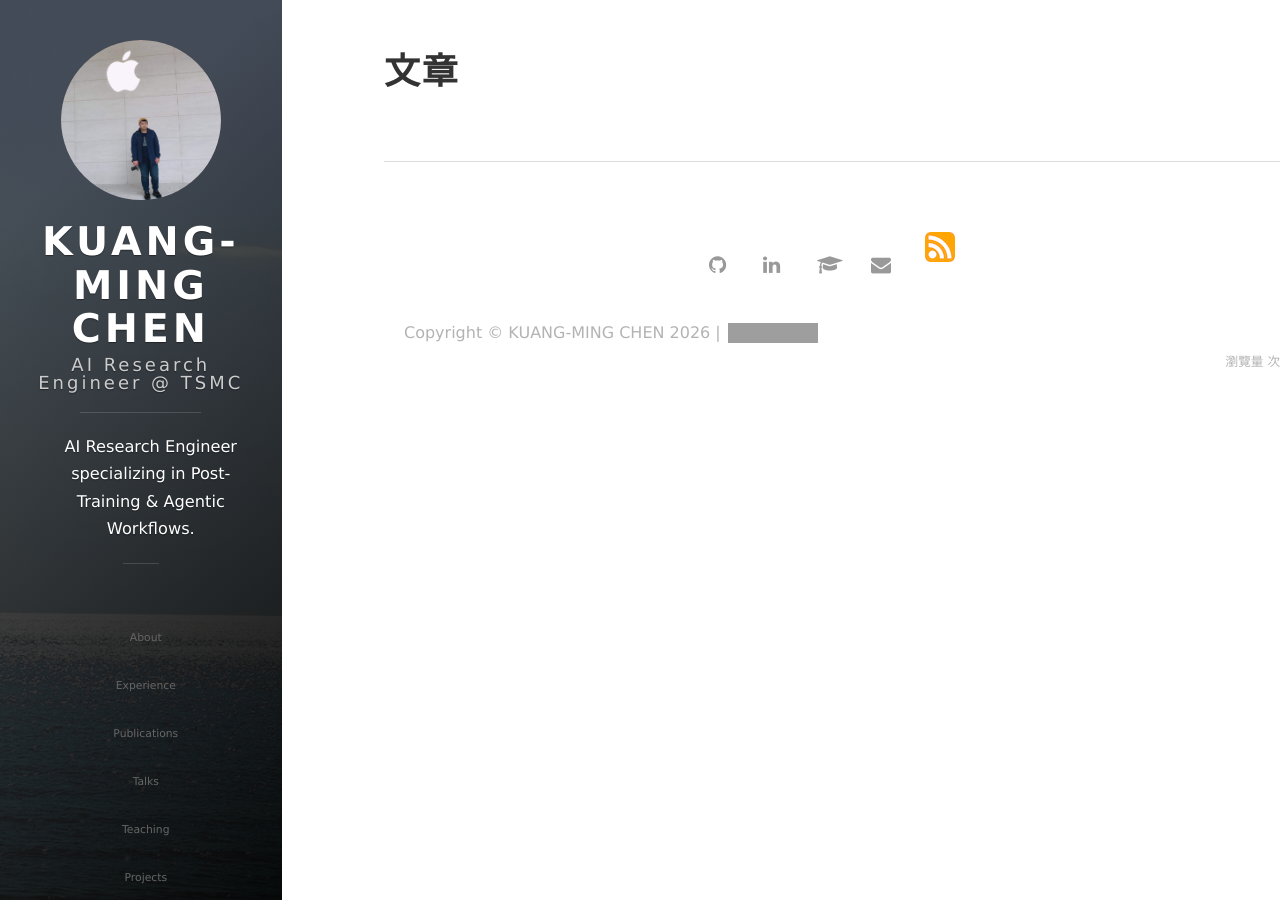
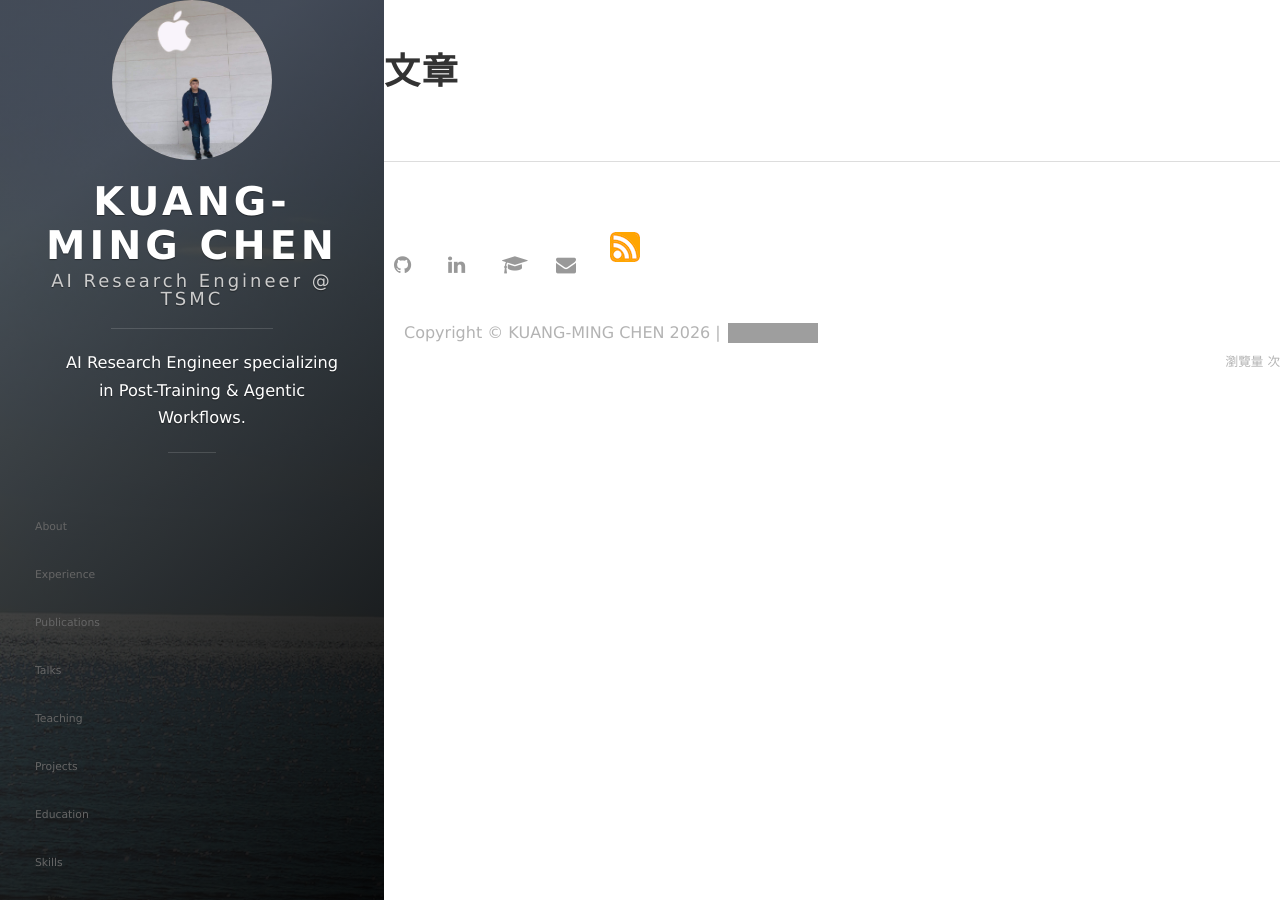
Before and after one commit to Gorden0413/Gorden0413.github.io, a Jekyll site: the page built from archive.html, in a window 1280 px wide. Built offline with Jekyll 4.4.1, drawn with Linux system fonts in a browser that asks for light colours; nearby versions of some CDN libraries; comment, search, counter and statistics services are not loaded; grey boxes are pictures that could not be loaded.

Commit message:
Widen sidebar and synchronize content width to prevent text overflow

```diff
--- a/css/main.css
+++ b/css/main.css
@@ -1545,3 +1545,51 @@
         padding: 60px 10% !important;
     }
 }
+
+/* Resolve Sidebar Content Overflow and Width Issues */
+.panel-cover--collapsed {
+    width: 30% !important; /* Increase width from 22% to 30% */
+    max-width: 450px !important; /* Increase max-width to fit larger text */
+}
+
+.content-wrapper {
+    width: 70% !important; /* Adjust content width to match new sidebar */
+    margin-left: 30% !important;
+}
+
+.panel-main__inner {
+    padding: 0 30px !important; /* Standardize side padding */
+    box-sizing: border-box !important;
+}
+
+.navigation-wrapper {
+    width: 100% !important;
+    text-align: center !important;
+}
+
+.navigation {
+    display: inline-block !important; /* Center the vertical list */
+    text-align: left !important;
+    margin: 0 auto !important;
+}
+
+/* Ensure images and text stay within bounds */
+.ih-item.circle, .ih-item.circle .img {
+    margin: 0 auto !important;
+}
+
+.panel-title, .panel-subtitle, .panel-cover__description {
+    word-wrap: break-word !important;
+    overflow-wrap: break-word !important;
+}
+
+@media all and (max-width: 1100px) {
+    .panel-cover--collapsed {
+        width: 100% !important;
+        max-width: none !important;
+    }
+    .content-wrapper {
+        width: 100% !important;
+        margin-left: 0 !important;
+    }
+}
```
